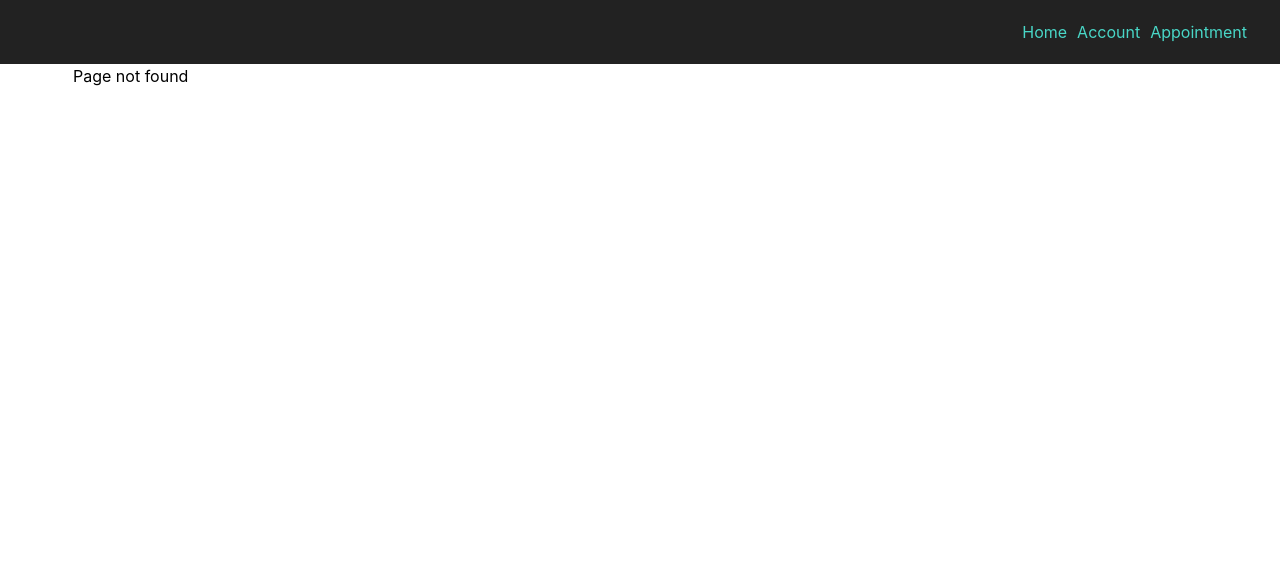
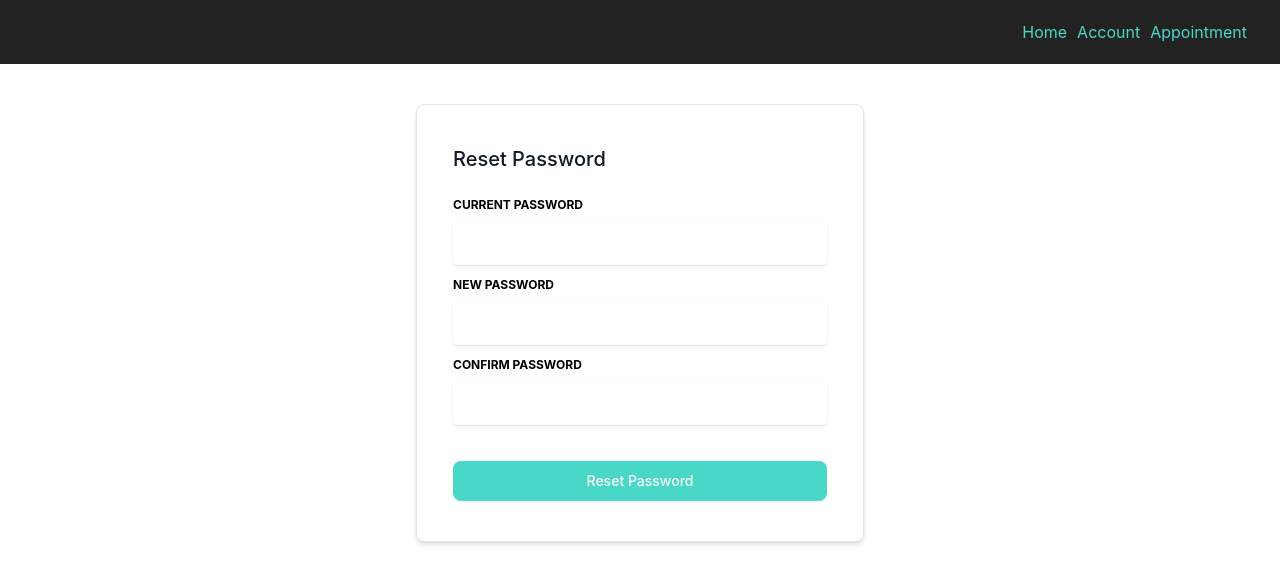
Before and after one commit to alex-bezruchko/scheduling-app, a React (Create React App) app: page /password-reset in a window 1280 px wide. Before the commit this address had no page. Shown: the top 584 px of the page. Built offline with nearby package versions, Linux system fonts and the light colour scheme.

Commit message:
- add password reset component - remove unused imported modules - add route to password reset - fix links paths to reflect changes

```diff
--- a/src/components/Layout.js
+++ b/src/components/Layout.js
@@ -1,4 +1,4 @@
-import { Outlet, Link } from "react-router-dom";
+import { Outlet } from "react-router-dom";
 import Navbar from './../components/sections/Navbar.js'
 
 
--- a/src/components/pages/CreateAccount.js
+++ b/src/components/pages/CreateAccount.js
@@ -55,7 +55,7 @@ const CreateAccount = () => {
                                 <label className="block uppercase text-blueGray-600 text-xs font-bold mb-2" htmlFor="grid-street-2">
                                     Apt., Suite, etc.
                                 </label>
-                                <input placeholder="" type="text" className="border-0 px-3 py-3 placeholder-blueGray-300 text-blueGray-600 bg-white rounded text-sm shadow focus:outline-none focus:ring w-full ease-linear transition-all duration-150"></input>
+                                <input placeholder="Apt #444" type="text" className="border-0 px-3 py-3 placeholder-blueGray-300 text-blueGray-600 bg-white rounded text-sm shadow focus:outline-none focus:ring w-full ease-linear transition-all duration-150"></input>
                             </div>
                         </div>
 
--- a/src/components/pages/Login.js
+++ b/src/components/pages/Login.js
@@ -5,7 +5,7 @@ const Login = () => {
     return (
         <div className="max-w-md mx-auto my-10">
             <div className="bg-white shadow-md py-10 border border-gray-200 rounded-lg flex justify-center dark:bg-gray-800 dark:border-gray-700">
-                <form className="space-y-6" action="#">
+                <form className="space-y-6 w-full px-9 py-9" action="#">
                     <h3 className="text-xl font-medium text-gray-900 dark:text-white">Sign in</h3>
 
                     <div className="flex flex-col">
@@ -34,12 +34,11 @@ const Login = () => {
                             </div>
                             <div className="text-sm ml-3">
                                 <label htmlFor="remember" className="font-medium text-gray-900 dark:text-gray-300">Remember me</label>
+                                <Link to="/password-reset" className="navbar-link">Reset password</Link>
                             </div>
                         </div>
 
                     </div>
-                    <a href="#" className="text-sm text-blue-700 hover:underline ml-auto dark:text-blue-500">Forgot
-                        Password?</a>
                     <button type="submit" className="w-full text-white button-sec focus:ring-4 font-medium rounded-lg text-sm px-5 py-2.5 text-center">Login to your account</button>
                     <div className="text-sm font-medium text-gray-500 dark:text-gray-300">
                         Not registered? <Link to="/create" className="navbar-link">Create
--- /dev/null
+++ b/src/components/pages/PasswordReset.js
@@ -0,0 +1,44 @@
+import React from 'react';
+
+const PasswordReset = () => {
+    return (
+        <div className="max-w-md mx-auto my-10">
+            <div className="bg-white shadow-md py-10 border border-gray-200 rounded-lg flex justify-center dark:bg-gray-800 dark:border-gray-700">
+                <form className="space-y-6  w-full px-9" action="#">
+                    <h3 className="text-xl font-medium text-gray-900 dark:text-white">Reset Password</h3>
+
+                    <div className="flex flex-col">
+                        <div className="w-full">
+                            <div className="relative w-full mb-3">
+                                <label className="block uppercase text-blueGray-600 text-xs font-bold mb-2" htmlFor="grid-old-password">
+                                    Current Password
+                                </label>
+                                <input type="password" className="border-0 px-3 py-3 placeholder-blueGray-300 text-blueGray-600 bg-white rounded text-sm shadow focus:outline-none focus:ring w-full ease-linear transition-all duration-150"></input>
+                            </div>
+                        </div>
+                        <div className="w-full">
+                            <div className="relative w-full mb-3">
+                                <label className="block uppercase text-blueGray-600 text-xs font-bold mb-2" htmlFor="grid-new-password">
+                                    New Password
+                                </label>
+                                <input type="password" className="border-0 px-3 py-3 placeholder-blueGray-300 text-blueGray-600 bg-white rounded text-sm shadow focus:outline-none focus:ring w-full ease-linear transition-all duration-150"></input>
+                            </div>
+                        </div>
+                        <div className="w-full">
+                            <div className="relative w-full mb-3">
+                                <label className="block uppercase text-blueGray-600 text-xs font-bold mb-2" htmlFor="grid-confirm-password">
+                                    Confirm Password
+                                </label>
+                                <input type="password" className="border-0 px-3 py-3 placeholder-blueGray-300 text-blueGray-600 bg-white rounded text-sm shadow focus:outline-none focus:ring w-full ease-linear transition-all duration-150"></input>
+                            </div>
+                        </div>
+                    </div>
+                    <button type="submit" className="w-full text-white button-sec focus:ring-4 font-medium rounded-lg text-sm px-5 py-2.5 text-center">Reset Password</button>
+                </form>
+            </div>
+        </div>
+    )
+
+}
+
+export default PasswordReset;
--- a/src/components/sections/Navbar.js
+++ b/src/components/sections/Navbar.js
@@ -1,5 +1,5 @@
 import React from 'react';
-import { Outlet, Link } from "react-router-dom";
+import { Link } from "react-router-dom";
 
 
 class Navbar extends React.Component {
--- a/src/index.js
+++ b/src/index.js
@@ -8,6 +8,7 @@ import Layout from './components/Layout.js';
 import Account from './components/pages/Account.js';
 import Login from './components/pages/Login.js';
 import CreateAccount from './components/pages/CreateAccount.js';
+import PasswordReset from './components/pages/PasswordReset.js';
 import Appointments from './components/pages/Appointments.js';
 import NoPage from "./components/pages/NoPage.js";
 import reportWebVitals from './reportWebVitals';
@@ -23,6 +24,7 @@ export default function App() {
           <Route path="login" element={<Login />} />
           <Route path="account" element={<Account />} />
           <Route path="create" element={<CreateAccount />} />
+          <Route path="password-reset" element={<PasswordReset />} />
           <Route path="appointments" element={<Appointments />} />
           <Route path="*" element={<NoPage />} />
         </Route>
```
